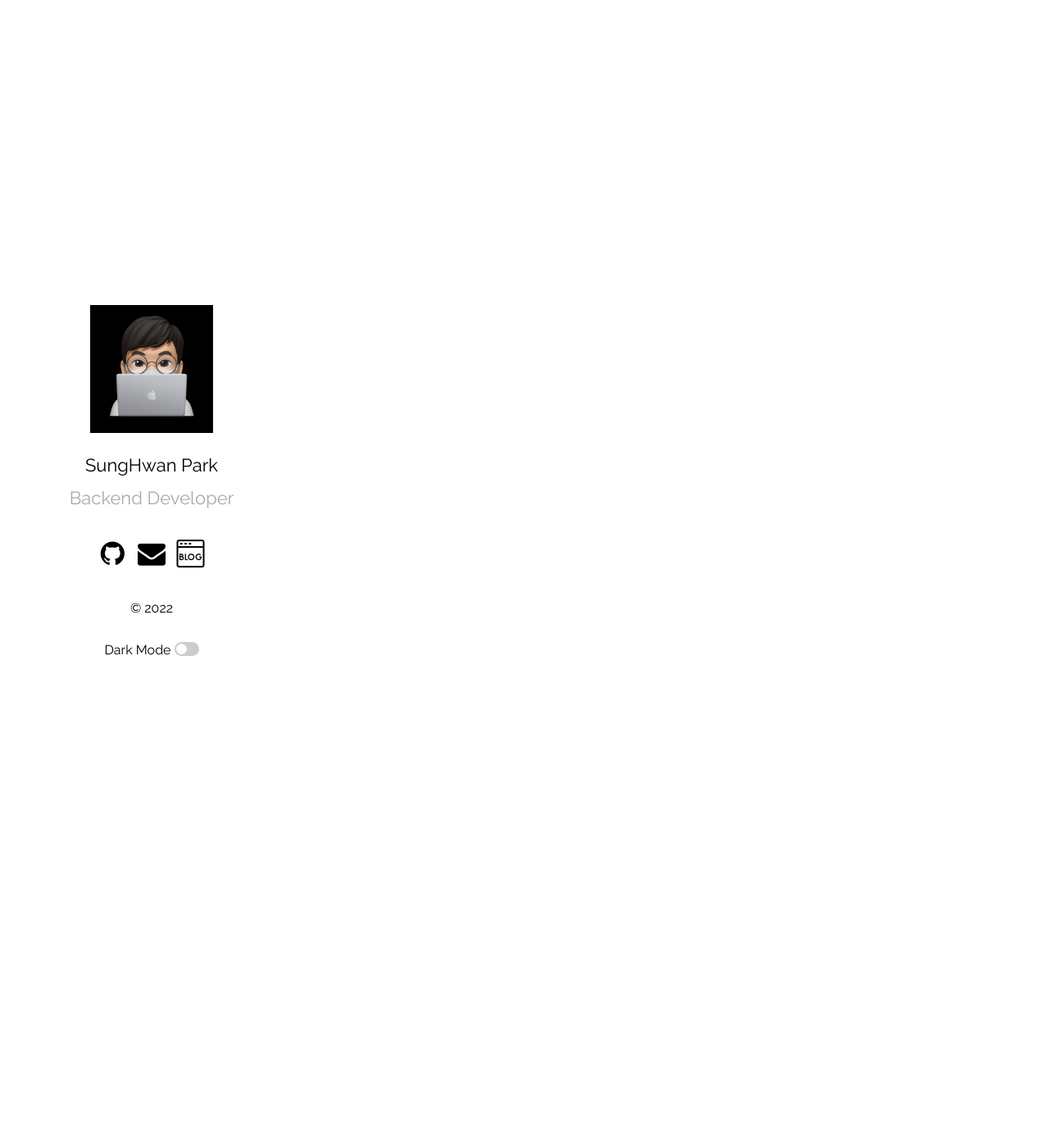
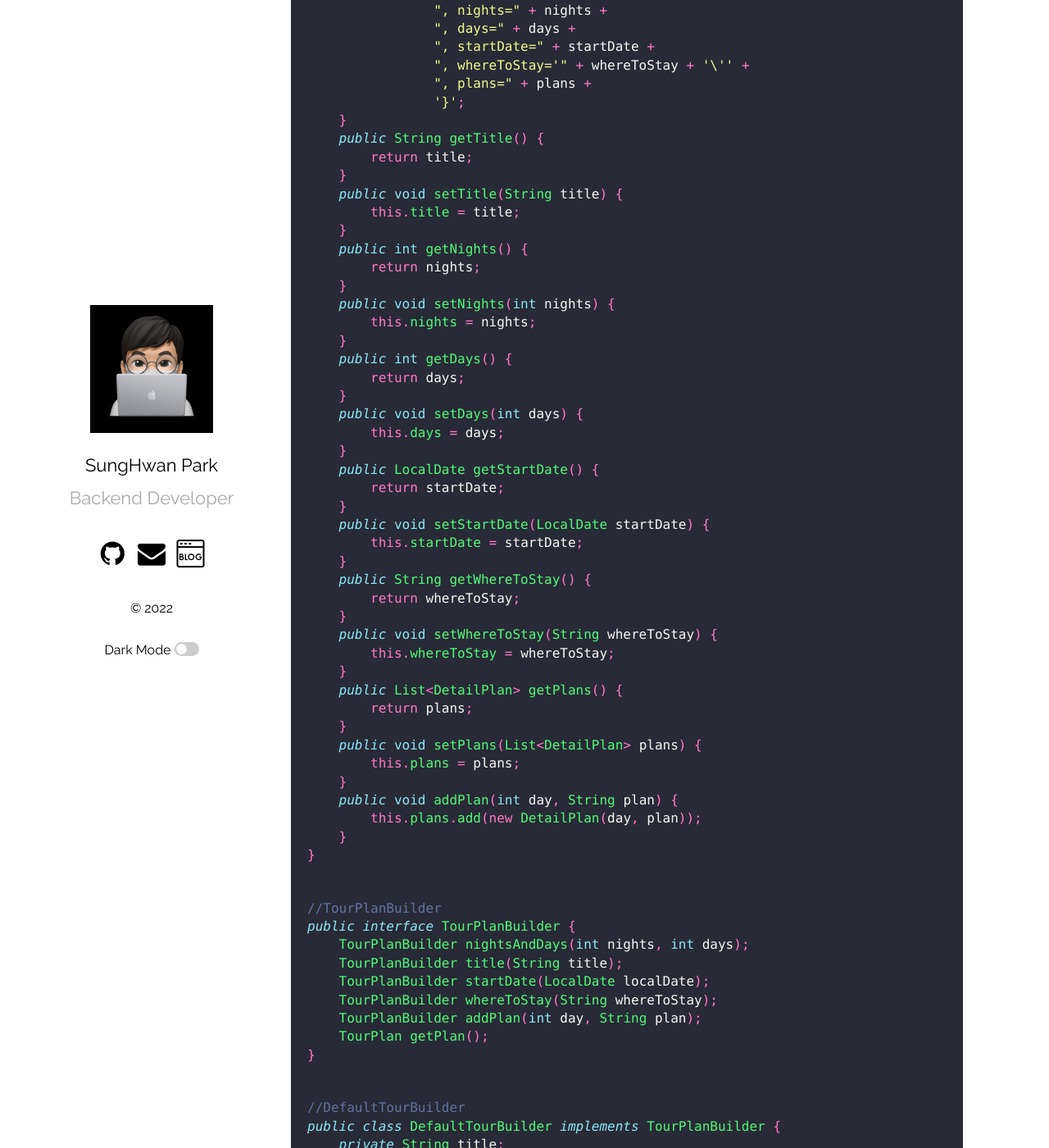
Before and after one commit to park0219/park0219.github.io, a Jekyll site: the page built from _posts/2022-03-13-3월TIL.markdown, in a window 1280 px wide and 1400 px high, scrolled down 17880 px. Shown: the whole window at 82% size. Built offline with Jekyll 4.4.1, drawn with Linux system fonts in a browser that asks for light colours; comment, search, counter and statistics services are not loaded; some of the changed text lies outside the part shown.

Commit message:
feat: 2022-03-30 TIL 추가

````diff
--- a/_posts/2022-03-13-3월TIL.markdown
+++ b/_posts/2022-03-13-3월TIL.markdown
@@ -769,3 +769,180 @@ public class ShipInventory {
 
 **빌드 메소드(Builder method) 패턴: 동일한 프로세스를 거쳐 다양한 구성의 인스턴스를 만드는 방법<br>
 (복잡한) 객체를 만드는 프로세스를 독립적으로 분리할 수 있다.**
+
+---
+
+### 3/30(수)
+
+코딩으로 학습하는 GoF의 디자인 패턴 - 빌더 패턴 2부<br/>
+패턴 적용하기
+
+**메서드 체이닝: 여러 메서드 호출을 연결해 하나의 실행문으로 표현하는 문법 형태이다.<br>
+체이닝으로 연결하고 싶은 메서드의 반환 값으로 this를 반환하면 된다.**
+
+```java
+//TourPlan
+public class TourPlan {
+    private String title;
+    private int nights;
+    private int days;
+    private LocalDate startDate;
+    private String whereToStay;
+    private List<DetailPlan> plans;
+    public TourPlan() {
+    }
+    public TourPlan(String title, int nights, int days, LocalDate startDate, String whereToStay, List<DetailPlan> plans) {
+        this.title = title;
+        this.nights = nights;
+        this.days = days;
+        this.startDate = startDate;
+        this.whereToStay = whereToStay;
+        this.plans = plans;
+    }
+    @Override
+    public String toString() {
+        return "TourPlan{" +
+                "title='" + title + '\'' +
+                ", nights=" + nights +
+                ", days=" + days +
+                ", startDate=" + startDate +
+                ", whereToStay='" + whereToStay + '\'' +
+                ", plans=" + plans +
+                '}';
+    }
+    public String getTitle() {
+        return title;
+    }
+    public void setTitle(String title) {
+        this.title = title;
+    }
+    public int getNights() {
+        return nights;
+    }
+    public void setNights(int nights) {
+        this.nights = nights;
+    }
+    public int getDays() {
+        return days;
+    }
+    public void setDays(int days) {
+        this.days = days;
+    }
+    public LocalDate getStartDate() {
+        return startDate;
+    }
+    public void setStartDate(LocalDate startDate) {
+        this.startDate = startDate;
+    }
+    public String getWhereToStay() {
+        return whereToStay;
+    }
+    public void setWhereToStay(String whereToStay) {
+        this.whereToStay = whereToStay;
+    }
+    public List<DetailPlan> getPlans() {
+        return plans;
+    }
+    public void setPlans(List<DetailPlan> plans) {
+        this.plans = plans;
+    }
+    public void addPlan(int day, String plan) {
+        this.plans.add(new DetailPlan(day, plan));
+    }
+}
+```
+
+```java
+//TourPlanBuilder
+public interface TourPlanBuilder {
+    TourPlanBuilder nightsAndDays(int nights, int days);
+    TourPlanBuilder title(String title);
+    TourPlanBuilder startDate(LocalDate localDate);
+    TourPlanBuilder whereToStay(String whereToStay);
+    TourPlanBuilder addPlan(int day, String plan);
+    TourPlan getPlan();
+}
+```
+
+```java
+//DefaultTourBuilder
+public class DefaultTourBuilder implements TourPlanBuilder {
+    private String title;
+    private int nights;
+    private int days;
+    private LocalDate startDate;
+    private String whereToStay;
+    private List<DetailPlan> plans;
+
+    @Override
+    public TourPlanBuilder nightsAndDays(int nights, int days) {
+        this.nights = nights;
+        this.days = days;
+        return this;
+    }
+    @Override
+    public TourPlanBuilder title(String title) {
+        this.title = title;
+        return this;
+    }
+    @Override
+    public TourPlanBuilder startDate(LocalDate startDate) {
+        this.startDate = startDate;
+        return this;
+    }
+    @Override
+    public TourPlanBuilder whereToStay(String whereToStay) {
+        this.whereToStay = whereToStay;
+        return this;
+    }
+    @Override
+    public TourPlanBuilder addPlan(int day, String plan) {
+        if (this.plans == null) {
+            this.plans = new ArrayList<>();
+        }
+
+        this.plans.add(new DetailPlan(day, plan));
+        return this;
+    }
+    @Override
+    public TourPlan getPlan() {
+        return new TourPlan(title, nights, days, startDate, whereToStay, plans);
+    }
+}
+```
+
+```java
+//TourDirector
+public class TourDirector {
+    private final TourPlanBuilder tourPlanBuilder;
+
+    public TourDirector(TourPlanBuilder tourPlanBuilder) {
+        this.tourPlanBuilder = tourPlanBuilder;
+    }
+    public TourPlan cancunTrip() {
+        return tourPlanBuilder.title("칸쿤 여행")
+                .nightsAndDays(2, 3)
+                .startDate(LocalDate.of(2020, 12, 9))
+                .whereToStay("리조트")
+                .addPlan(0, "체크인하고 짐 풀기")
+                .addPlan(0, "저녁 식사")
+                .getPlan();
+    }
+    public TourPlan longBeachTrip() {
+        return tourPlanBuilder.title("롱비치")
+                .startDate(LocalDate.of(2021, 7, 15))
+                .getPlan();
+    }
+}
+```
+
+```java
+//App(Client)
+public class App {
+    public static void main(String[] args) {
+        TourDirector director = new TourDirector(new DefaultTourBuilder());
+        TourPlan tourPlan = director.cancunTrip();
+        TourPlan tourPlan1 = director.longBeachTrip();
+    }
+}
+```
````
